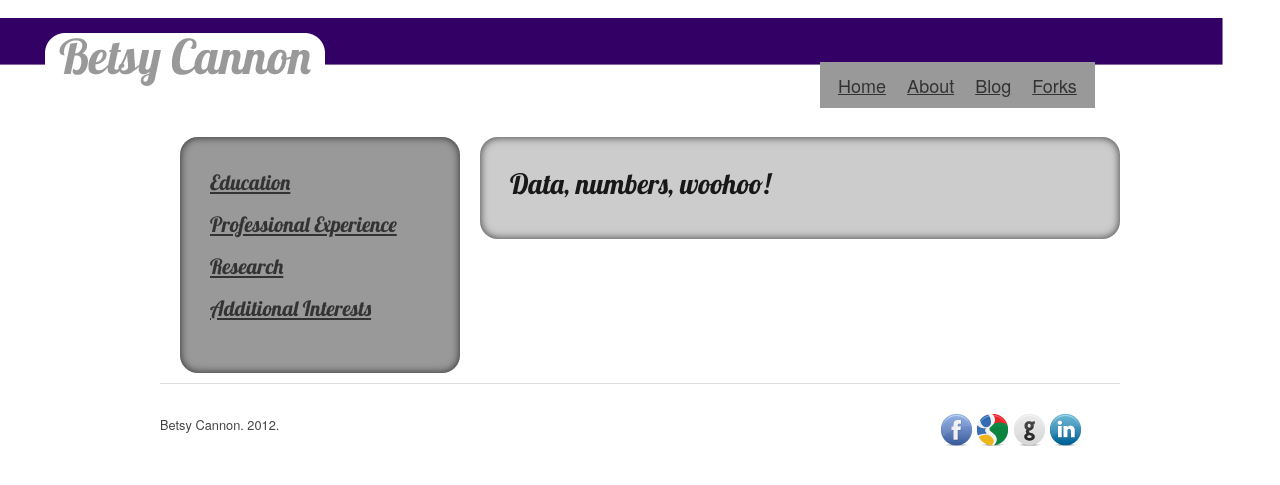
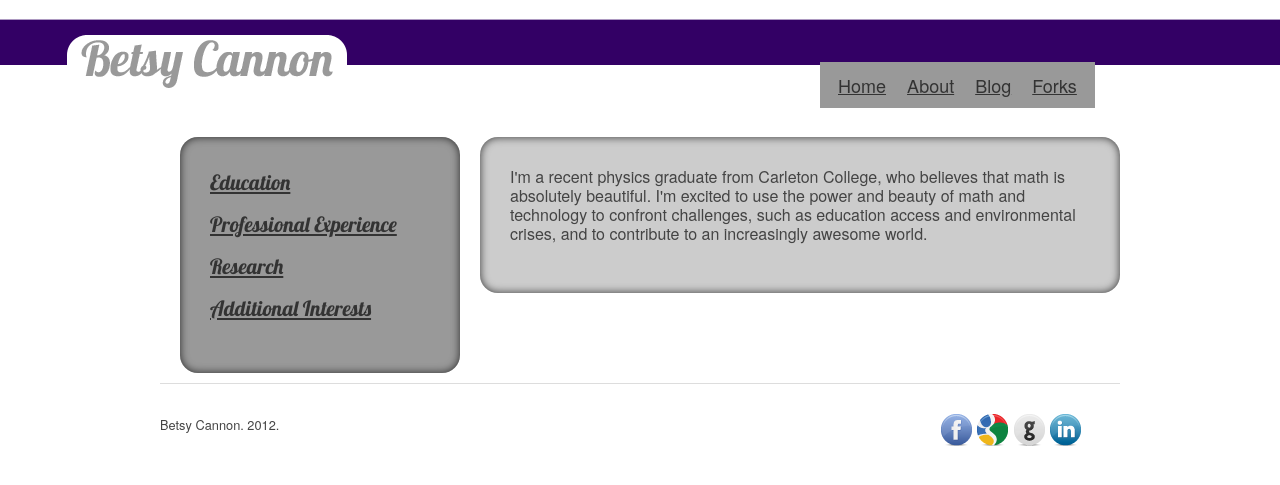
Before and after one commit to forklady42/forklady42.github.com, a Jekyll site: the page built from index.html, in a window 1280 px wide. Shown: the top 485 px of the page. Built offline with Jekyll 4.4.1, drawn with Linux system fonts in a browser that asks for light colours; some web fonts are replaced; Markdown is read by kramdown in place of the engine named in the settings.

Commit message:
cleaned up front page

```diff
--- a/index.html
+++ b/index.html
@@ -3,4 +3,10 @@ layout: resume
 title: Home
 ---
 
-<h3>Data, numbers, woohoo!</h3>
+<!--h3>Data, numbers, woohoo!</h3-->
+
+<p>I'm a recent physics graduate from Carleton College, who believes
+that math is absolutely beautiful. I'm excited to use the power and
+beauty of math and technology to confront challenges, such as education
+access and environmental crises, and to contribute to an increasingly
+awesome world. </p>
--- a/resume/experience.html
+++ b/resume/experience.html
@@ -49,6 +49,6 @@ the phone through the Student Computing Information Center.</p>
 <p>Addressed connectivity problems with the student computer labs and campus network.</p>
 
 <h3>Summer Science Program, Governor's School for Science and Mathematics</h3>
-<h5>Residential and Teaching Assistant</h5>
+<h5>Residential and Teaching Assistant June 2007-July 2009</h5>
 
 <p>Co-taught classes with college professors on introductory physics, 3D modeling, logic, chemistry, and field ecology for gifted ninth and tenth grade students.</p>
```
Also changed, not shown: images/betsy-header.png.
